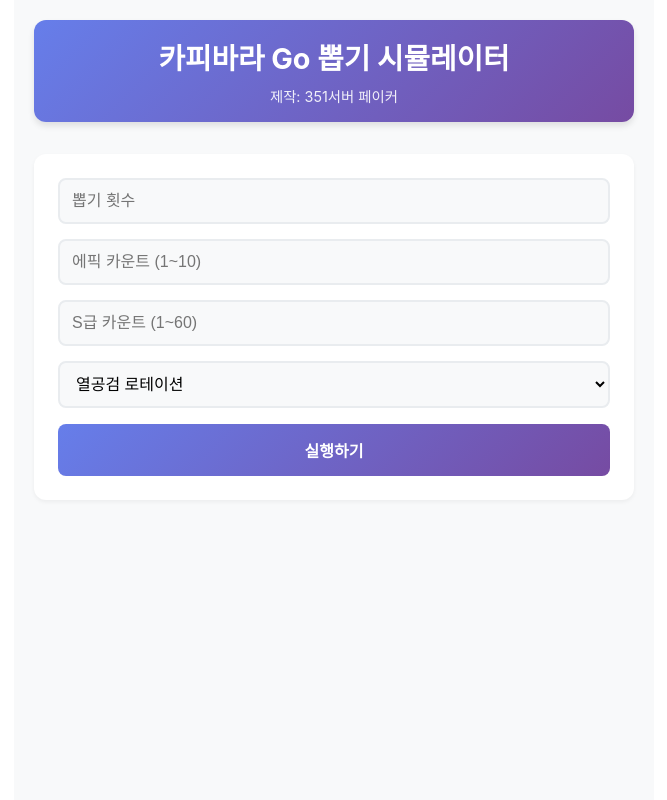
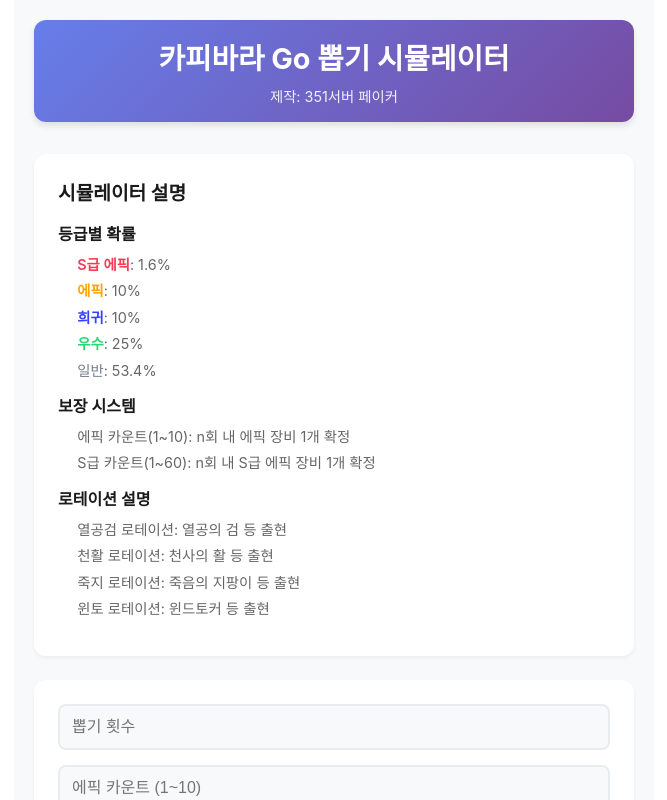
Before and after one commit to Dradradre/capybara-go-v2, a React (Create React App) app: page / in a window 1280 px wide. Shown: the top 800 px of the page, without its empty margins (306-973 px from the left). Built offline with nearby package versions, Linux system fonts and the light colour scheme.

Commit message:
[FEAT]-시뮬레이터 Descrption 추가

```diff
--- a/src/App.css
+++ b/src/App.css
@@ -217,3 +217,55 @@ tr:last-child td {
     padding: 1rem;
   }
 }
+
+.description-box {
+    background: white;
+    padding: 1.5rem;
+    border-radius: 12px;
+    box-shadow: 0 2px 4px rgba(0, 0, 0, 0.05);
+    margin-bottom: 1.5rem;
+}
+
+.description-box h3 {
+    margin: 0 0 1rem 0;
+    color: #1a1a1a;
+    font-size: 1.2rem;
+}
+
+.description-box ul {
+    list-style: none;
+    padding-left: 0;
+    margin: 0;
+}
+
+.description-box ul ul {
+    padding-left: 1.2rem;
+    margin: 0.5rem 0;
+}
+
+.description-box li {
+    margin-bottom: 0.8rem;
+    line-height: 1.5;
+}
+
+.description-box ul ul li {
+    margin-bottom: 0.3rem;
+    font-size: 0.9rem;
+    color: #666;
+}
+
+.highlight {
+    font-weight: 600;
+    color: #1a1a1a;
+}
+
+@media (max-width: 480px) {
+    .description-box {
+        padding: 1rem;
+        font-size: 0.9rem;
+    }
+
+    .description-box ul ul {
+        padding-left: 1rem;
+    }
+}
--- a/src/components/GachaSimulator.js
+++ b/src/components/GachaSimulator.js
@@ -54,6 +54,39 @@ const GachaSimulator = () => {
                 <h1>카피바라 Go 뽑기 시뮬레이터</h1>
                 <p>제작: 351서버 페이커</p>
             </div>
+
+            <div className="description-box">
+                <h3>시뮬레이터 설명</h3>
+                <ul>
+                    <li>
+                        <span className="highlight">등급별 확률</span>
+                        <ul>
+                            <li><span className="grade-S">S급 에픽</span>: 1.6%</li>
+                            <li><span className="grade-에픽">에픽</span>: 10%</li>
+                            <li><span className="grade-희귀">희귀</span>: 10%</li>
+                            <li><span className="grade-우수">우수</span>: 25%</li>
+                            <li><span className="grade-일반">일반</span>: 53.4%</li>
+                        </ul>
+                    </li>
+                    <li>
+                        <span className="highlight">보장 시스템</span>
+                        <ul>
+                            <li>에픽 카운트(1~10): n회 내 에픽 장비 1개 확정</li>
+                            <li>S급 카운트(1~60): n회 내 S급 에픽 장비 1개 확정</li>
+                        </ul>
+                    </li>
+                    <li>
+                        <span className="highlight">로테이션 설명</span>
+                        <ul>
+                            <li>열공검 로테이션: 열공의 검 등 출현</li>
+                            <li>천활 로테이션: 천사의 활 등 출현</li>
+                            <li>죽지 로테이션: 죽음의 지팡이 등 출현</li>
+                            <li>윈토 로테이션: 윈드토커 등 출현</li>
+                        </ul>
+                    </li>
+                </ul>
+            </div>
+
             <div className="input-container">
                 <div className="input-wrapper">
                     <input
```
